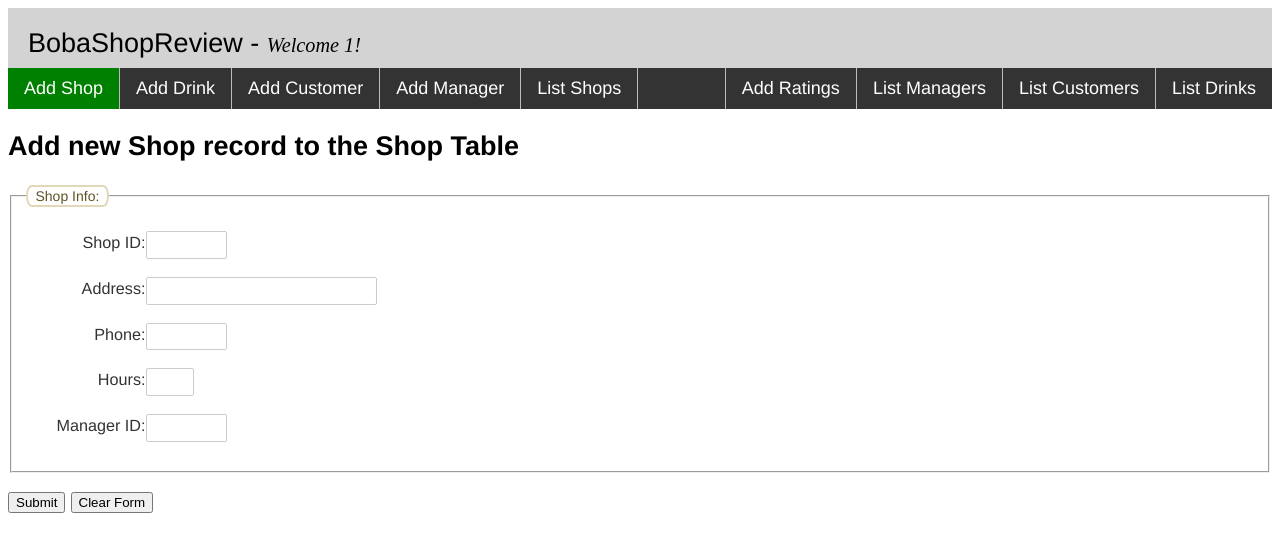
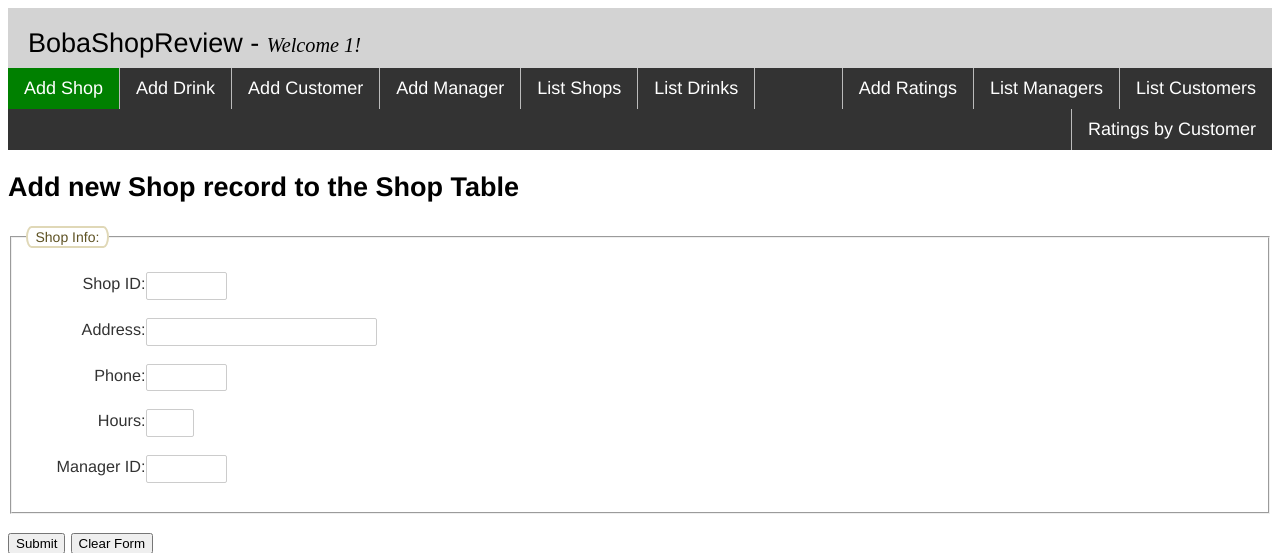
Before and after one commit to ohste/CS340_RateMyBoba, a PHP site: page /addShop.php?user=1 in a window 1280 px wide. Shown: the top 553 px of the page. Run offline with PHP 8.4, Linux system fonts and the light colour scheme; data that the repository does not hold is empty.

Commit message:
Update header.php

```diff
--- a/header.php
+++ b/header.php
@@ -10,7 +10,8 @@
 		"List Drinks" => "list_drinks.php",
 		"List Customers" => "listCustomers.php",
 		"List Managers" => "listManagers.php",
-		"Add Ratings" => "addRating.php");
+		"Add Ratings" => "addRating.php",
+		"Ratings by Customer" => "listRatingsByCustomer.php");
 ?>
 <header>
 	BobaShopReview - <em>Welcome <span id="username"><?php echo $user;?></span>!</em>
```
